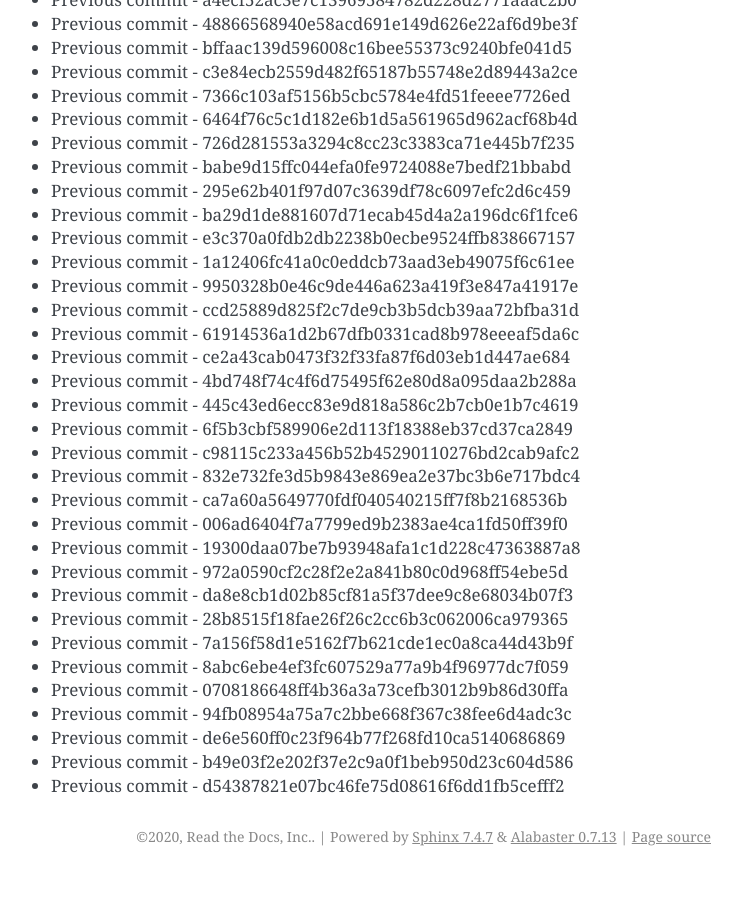
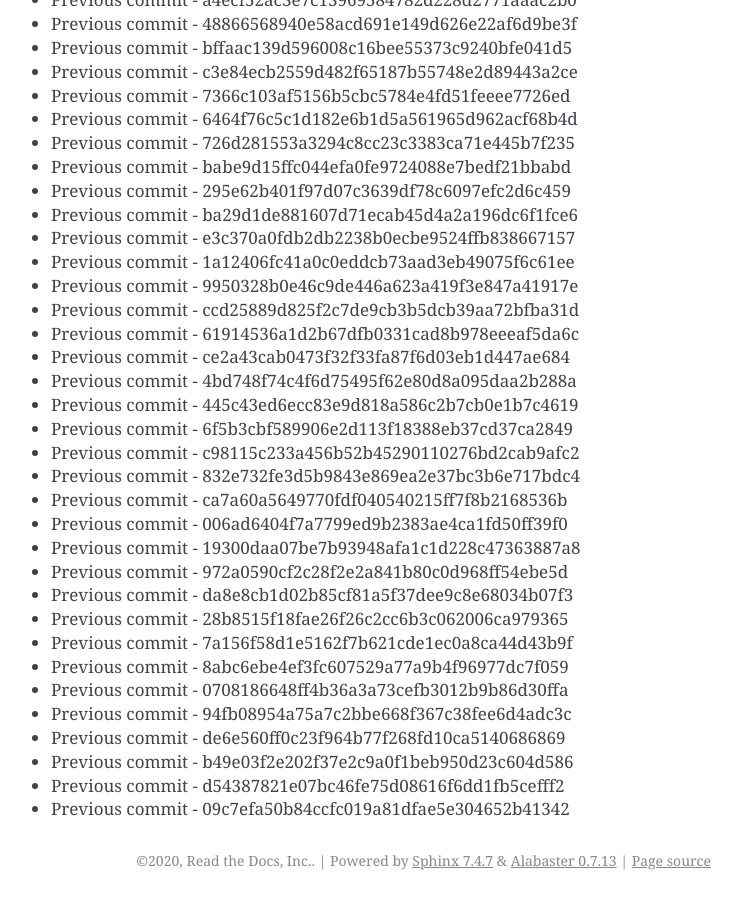
Before and after one commit to readthedocs/rtd-git-stresstest, a Sphinx documentation site: the page built from docs/updates.rst, in a window 1280 px wide and 900 px high, scrolled down 3368 px. Shown: the whole window, without its empty margins (399-1141 px from the left). Built offline with Sphinx 7.4.7, drawn with Linux system fonts in a browser that asks for light colours; before the commit the page ends 4244 px from its top, so only the background shows below that.

Commit message:
Generating commit from previous: 09c7efa50b84ccfc019a81dfae5e304652b41342

```diff
--- a/docs/updates.rst
+++ b/docs/updates.rst
@@ -173,3 +173,4 @@ It can be tested for any performance characteristics.
 * Previous commit - de6e560ff0c23f964b77f268fd10ca5140686869
 * Previous commit - b49e03f2e202f37e2c9a0f1beb950d23c604d586
 * Previous commit - d54387821e07bc46fe75d08616f6dd1fb5cefff2
+* Previous commit - 09c7efa50b84ccfc019a81dfae5e304652b41342
```
